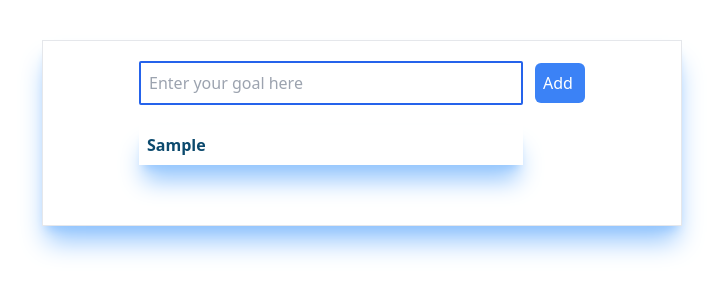
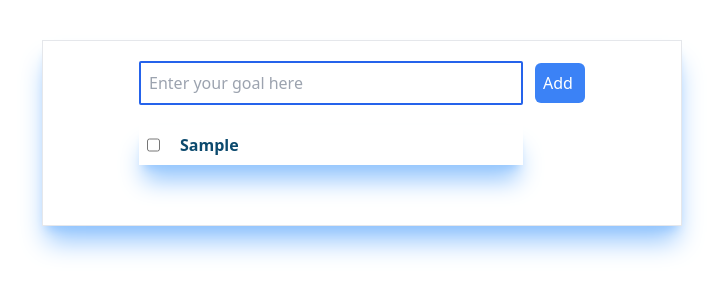
Before and after one commit to akshayark97/todo_app_react_redux, a React (Create React App) app: page / in a window 1280 px wide. Both pictures are taken after typing "Sample" into the empty fields and a click on the button "Add". Shown: the top 300 px of the page, without its empty margins (278-1001 px from the left). Built offline with nearby package versions, Linux system fonts and the light colour scheme.

Commit message:
added checkbox and delete

```diff
--- a/src/component/Todo.tsx
+++ b/src/component/Todo.tsx
@@ -1,10 +1,9 @@
 import React from 'react'
-import { connect } from 'react-redux'
 
 import TodoInput from './TodoInput'
 import TodoList from './TodoList'
 
-function Todo(props: any) {
+function Todo() {
 
   return (
     <div className='w-1/2 border pb-10 pt-5 shadow-xl shadow-blue-300 mt-10 m-auto'>
--- a/src/component/TodoInput.tsx
+++ b/src/component/TodoInput.tsx
@@ -15,7 +15,6 @@ export default function TodoInput() {
     event.preventDefault()
     dispatch(addTodo(inputValue))
     setInputValue('')
-    // addTodo(inputValue)
   }
 
   return (
--- a/src/component/TodoItem.tsx
+++ b/src/component/TodoItem.tsx
@@ -1,25 +1,31 @@
-import React from "react";
+import React, { useState } from "react";
 import { useDispatch } from "react-redux";
 
-import { deleteTodo, lineThroughTodo } from "../redux/todoAction";
+import { deleteTodo } from "../redux/todoAction";
 
 type TodoItemProps = {
   todo: string;
   id: number;
-  lineThrough: Boolean;
 };
 
-function TodoItem({ todo, id, lineThrough }: TodoItemProps) {
+function TodoItem({ todo, id }: TodoItemProps) {
+  const [isChecked, setIsChecked] = useState(false)
+
   const dispatch = useDispatch();
 
 
-  const handleDelete = (id: number) => {
-    dispatch(deleteTodo(id));
+  const handleDelete = (event: any, id:number) => {
+    setIsChecked(true)
+    setTimeout(() => {
+      dispatch(deleteTodo(id));
+      setIsChecked(false)
+    }, 500)
   };
 
   return (
-      <p className="shadow-xl mb-5 w-96 shadow-blue-300 text-sky-900 font-sans font-bold p-2" key={id} onClick={() => handleDelete(id)}>
-        {todo}
+      <p className="flex flex-row shadow-xl mb-5 w-96 shadow-blue-300 text-sky-900 font-sans font-bold p-2" key={id}>
+        <input className="mr-5" type="checkbox" checked={isChecked} onChange={(event) => handleDelete(event, id)} />
+        <p className={isChecked ? "line-through" : ""}>{todo}</p>
       </p>
   );
 }
--- a/src/component/TodoList.tsx
+++ b/src/component/TodoList.tsx
@@ -5,13 +5,13 @@ import TodoItem from "./TodoItem";
 
 function TodoList(props: any) {
 
-  const { todos, lineThrough } = props;
+  const { todos } = props;
 
   return (
     <ul className="ml-24 mt-5">
       {todos.map((todo: string, id: number) => (
         <div key={id}>
-          <TodoItem todo={todo} id={id} lineThrough={lineThrough} />
+          <TodoItem todo={todo} id={id} />
         </div>
       ))}
     </ul>
```
